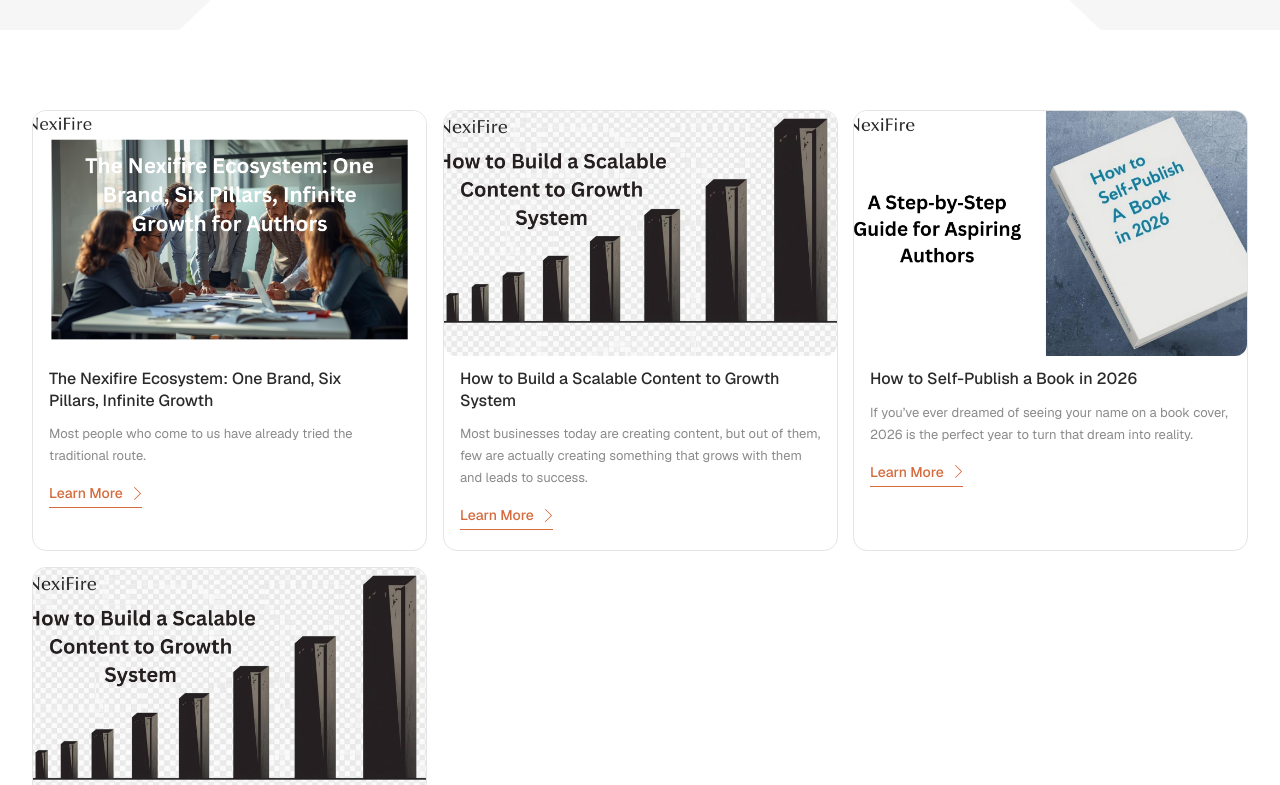
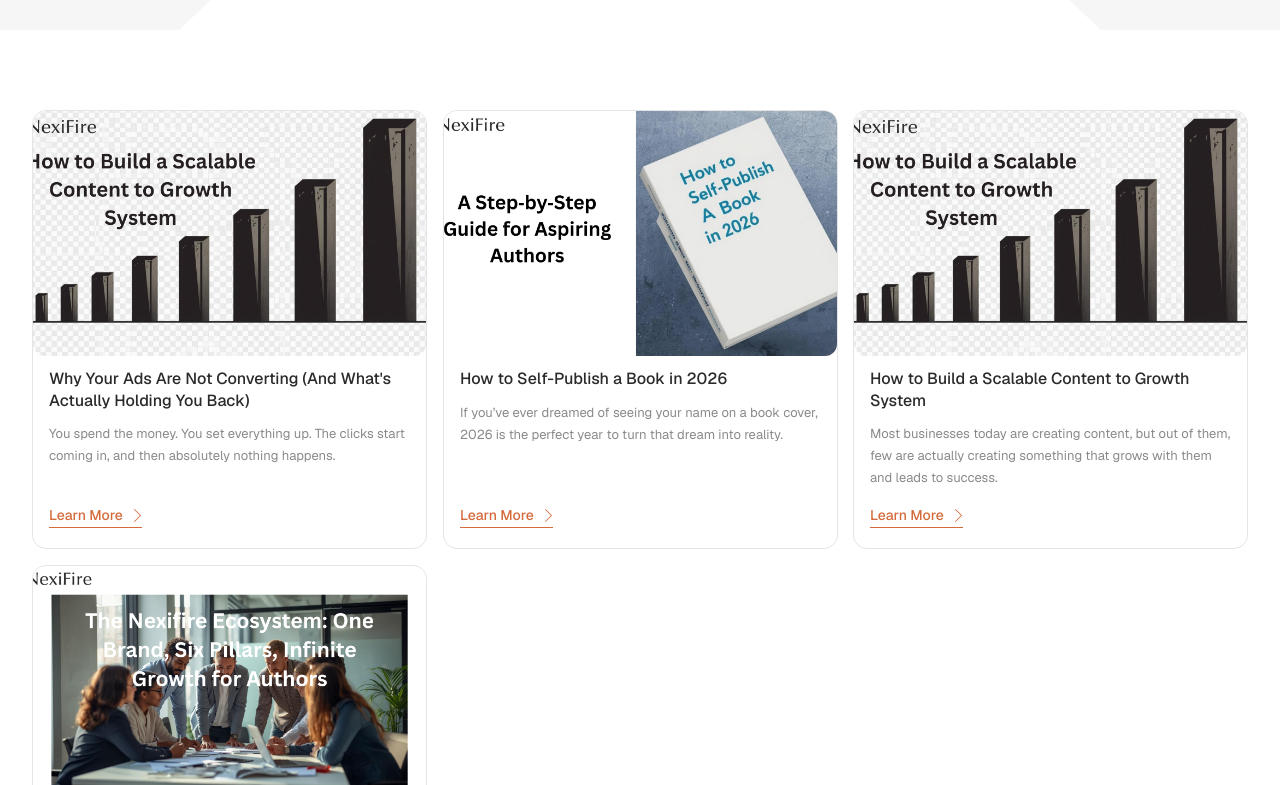
Before and after one commit to BemBexLab/nexifire, a Next.js app: page /blogs in a window 1280 px wide. Shown: the part 535-1320 px from the top of the page. Built offline with nearby package versions, Linux system fonts and the light colour scheme.

Commit message:
Updated BlogGrid Order by metadata

```diff
--- a/components/BlogsGrid.tsx
+++ b/components/BlogsGrid.tsx
@@ -5,6 +5,15 @@ import { motion } from "motion/react";
 import { SlArrowRight } from "react-icons/sl";
 
 export default function BlogsGrid() {
+  const sortedBlogPosts = [...blogPosts].sort(
+    (a, b) => {
+      const publishedAtDifference =
+        new Date(b.publishedAt).getTime() - new Date(a.publishedAt).getTime();
+
+      return publishedAtDifference || b.id - a.id;
+    },
+  );
+
   return (
     <motion.section
       className="my-20 w-full px-4 md:px-8"
@@ -20,10 +29,10 @@ export default function BlogsGrid() {
         viewport={{ once: true, amount: 0.15 }}
         transition={{ staggerChildren: 0.1 }}
       >
-        {blogPosts.map((post) => (
+        {sortedBlogPosts.map((post) => (
           <motion.div
             key={post.slug}
-            className="overflow-hidden rounded-[14px] border border-[#e4e4e4] [contain-intrinsic-size:0_380px] [content-visibility:auto]"
+            className="flex flex-col overflow-hidden rounded-[14px] border border-[#e4e4e4] [contain-intrinsic-size:0_380px] [content-visibility:auto]"
             variants={{
               hidden: { opacity: 0, y: 34, scale: 0.98 },
               visible: { opacity: 1, y: 0, scale: 1 },
@@ -41,7 +50,7 @@ export default function BlogsGrid() {
               />
             </div>
 
-            <div className="px-4 pb-5 pt-3">
+            <div className="flex flex-1 flex-col px-4 pb-5 pt-3">
               <h3 className="max-w-[95%] text-[16px] font-medium leading-[1.35] text-[#2a2a2a]">
                 {post.cardTitle ?? post.title}
               </h3>
@@ -52,7 +61,7 @@ export default function BlogsGrid() {
 
               <a
                 href={`/blogs/${post.slug}`}
-                className="mt-4 inline-flex items-center gap-2 text-sm font-medium text-[#d56b3d] transition hover:opacity-80"
+                className="mt-auto inline-flex items-center gap-2 pt-4 text-sm font-medium text-[#d56b3d] transition hover:opacity-80"
               >
                 Learn More
                 <span className="text-[15px] leading-none">
```
